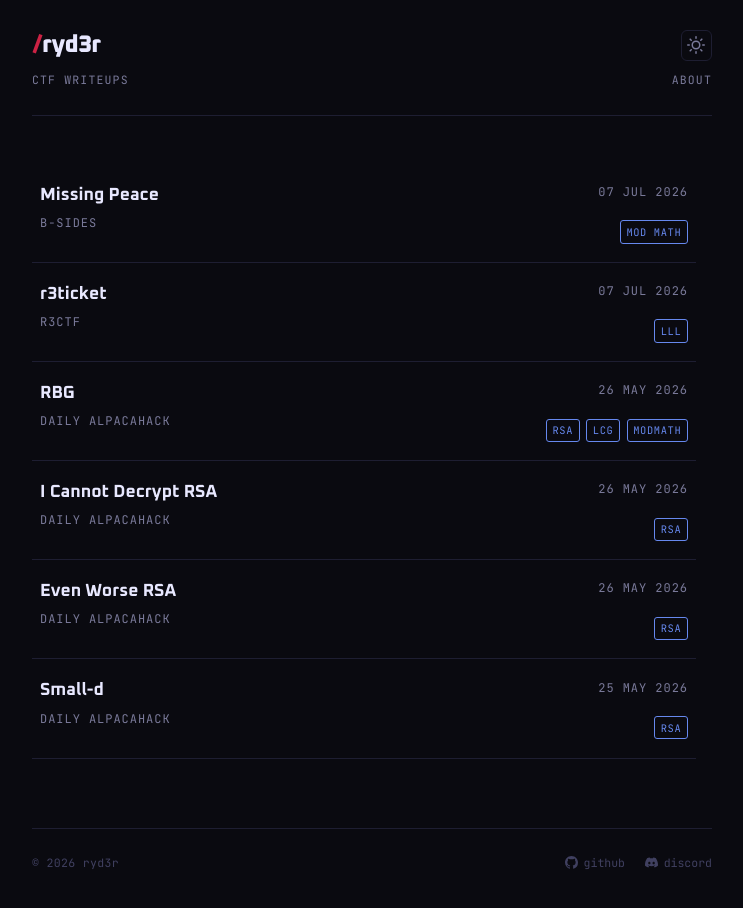
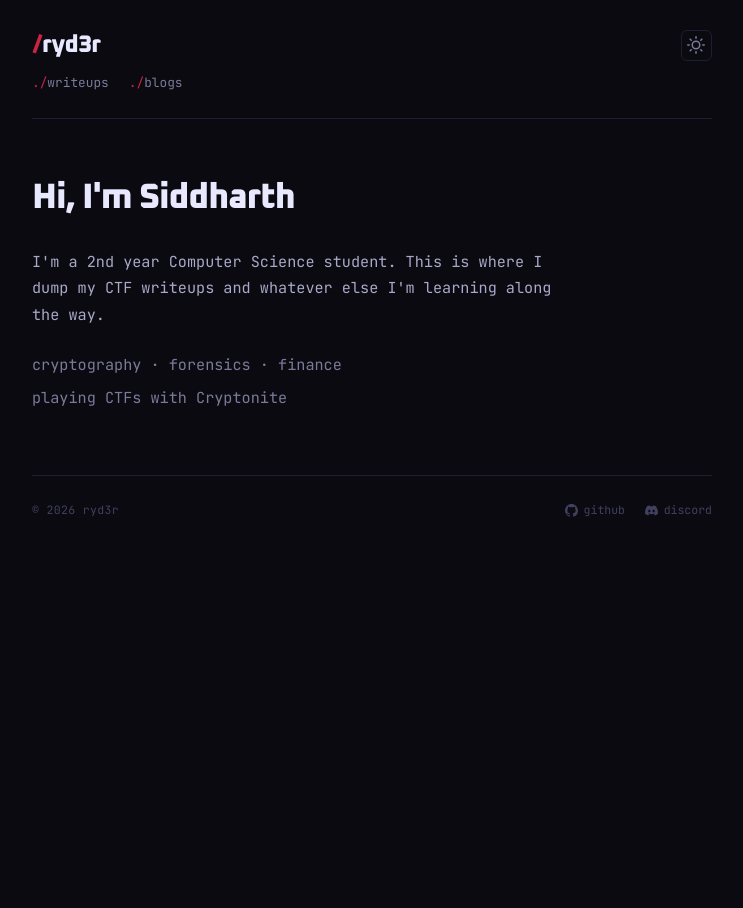
Before and after one commit to 1tsryd3r/1tsryd3r.github.io, a Jekyll site: the page built from index.html, in a window 1280 px wide. Shown: the top 908 px of the page, without its empty margins (268-1011 px from the left). Built offline with Jekyll 4.4.1, drawn with Linux system fonts in a browser that asks for light colours.

Commit message:
Final touches, added blogs

```diff
--- a/_config.yml
+++ b/_config.yml
@@ -1,7 +1,7 @@
 future: true
 timezone: Asia/Kolkata
 title: "ryd3r"
-description: "CTF writeups"
+description: "CTF Writeups and Blogs"
 url: "https://1tsryd3r.github.io"
 baseurl: ""
 author:
--- a/_layouts/default.html
+++ b/_layouts/default.html
@@ -10,7 +10,18 @@
                     <a class="site-title" href="{{ '/' | relative_url }}"
                         ><span>/</span>{{ site.title }}</a
                     >
-                    <div class="site-subtitle">{{ site.description }}</div>
+                    <nav class="site-mini-nav">
+                        <a
+                            class="site-mini-link"
+                            href="{{ '/writeups/' | relative_url }}"
+                            {% if page.url == "/writeups/" %}aria-current="page"{% endif %}
+                        ><span class="landing-slash">./</span>writeups</a>
+                        <a
+                            class="site-mini-link"
+                            href="{{ '/blogs/' | relative_url }}"
+                            {% if page.url == "/blogs/" %}aria-current="page"{% endif %}
+                        ><span class="landing-slash">./</span>blogs</a>
+                    </nav>
                 </div>
                 <div class="site-actions">
                     <button
@@ -55,11 +66,6 @@
                         />
                     </svg>
                 </button>
-                    <a
-                        class="site-nav-link"
-                        href="{{ '/about/' | relative_url }}"
-                        {% if page.url == "/about/" %}aria-current="page"{% endif %}
-                    >about</a>
                 </div>
             </header>
             <main>{{ content }}</main>
--- a/assets/css/main.css
+++ b/assets/css/main.css
@@ -117,16 +117,25 @@ header {
     color: var(--accent);
 }
 
-.site-subtitle {
-    font-size: 0.72rem;
-    color: var(--muted-2);
-    /* brighter than --muted */
-    margin-top: 0.25rem;
-    letter-spacing: 0.1em;
-    text-transform: uppercase;
+/* ── Site mini-nav (under the title) ─────────────────────────── */
+.site-mini-nav {
+    display: flex;
+    gap: 1.25rem;
+    margin-top: 0.35rem;
 }
 
-/* ── Site Actions (nav + theme toggle) ───────────────────────── */
+.site-mini-link {
+    font-size: 0.8rem;
+    color: var(--muted-2);
+    text-decoration: none;
+    transition: color 0.15s;
+}
+
+.site-mini-link:hover {
+    color: var(--bright);
+}
+
+/* ── Site Actions (theme toggle) ─────────────────────────────── */
 .site-actions {
     display: flex;
     flex-direction: column;
@@ -136,16 +145,29 @@ header {
     padding-top: 0.35rem;
 }
 
-.site-nav-link {
-    font-size: 0.72rem;
-    color: var(--muted-2);
-    letter-spacing: 0.1em;
-    text-transform: uppercase;
-    text-decoration: none;
-    transition: color 0.15s;
+/* ── Landing page ────────────────────────────────────────────── */
+.page-title {
+    font-family: var(--sans);
+    font-weight: 800;
+    font-size: clamp(1.6rem, 4vw, 2.2rem);
+    letter-spacing: -0.03em;
+    color: var(--bright);
+    margin-bottom: 1.25rem;
 }
 
-.site-nav-link:hover {
+.page-intro {
+    max-width: 58ch;
+    color: var(--text);
+    margin-bottom: 1.5rem;
+}
+
+.page-detail-line {
+    color: var(--muted-2);
+    margin-bottom: 0.35rem;
+}
+
+/* ── Landing slash (header + page uses) ──────────────────────── */
+.landing-slash {
     color: var(--accent);
 }
 
--- a/index.html
+++ b/index.html
@@ -1,31 +1,14 @@
 ---
 layout: default
+title: About
 ---
 
-<ul class="post-list">
-    {% for post in site.posts %}
-    <li>
-        <a class="post-row" href="{{ post.url | relative_url }}">
-            <span class="post-title-wrap">
-                <span class="post-title-text">{{ post.title }}</span>
-                {% if post.event %}<span class="post-event-sub"
-                    >{{ post.event }}</span
-                >{% endif %}
-            </span>
-            <span class="post-right">
-                <span class="post-date"
-                    >{{ post.date | date: "%d %b %Y" }}</span
-                >
-                {% if post.tags %}
-                <span class="post-tags">
-                    {% for tag in post.tags %}<span class="tag">{{ tag }}</span
-                    >{% endfor %}
-                </span>
-                {% endif %}
-            </span>
-        </a>
-    </li>
-    {% else %}
-    <li style="color: var(--muted); padding: 1rem 0">No writeups yet.</li>
-    {% endfor %}
-</ul>
+<h1 class="page-title">Hi, I'm Siddharth</h1>
+
+<p class="page-intro">
+    I'm a 2nd year Computer Science student. This is where I dump my CTF
+    writeups and whatever else I'm learning along the way.
+</p>
+
+<p class="page-detail-line">cryptography · forensics · finance</p>
+<p class="page-detail-line">playing CTFs with Cryptonite</p>
```
Also changed, not shown: _posts/2026-10-03-hello-world.md (added, +21 -0 lines), about.md (deleted, +0 -6 lines), blogs.html (added, +32 -0 lines), writeups.html (added, +33 -0 lines).
